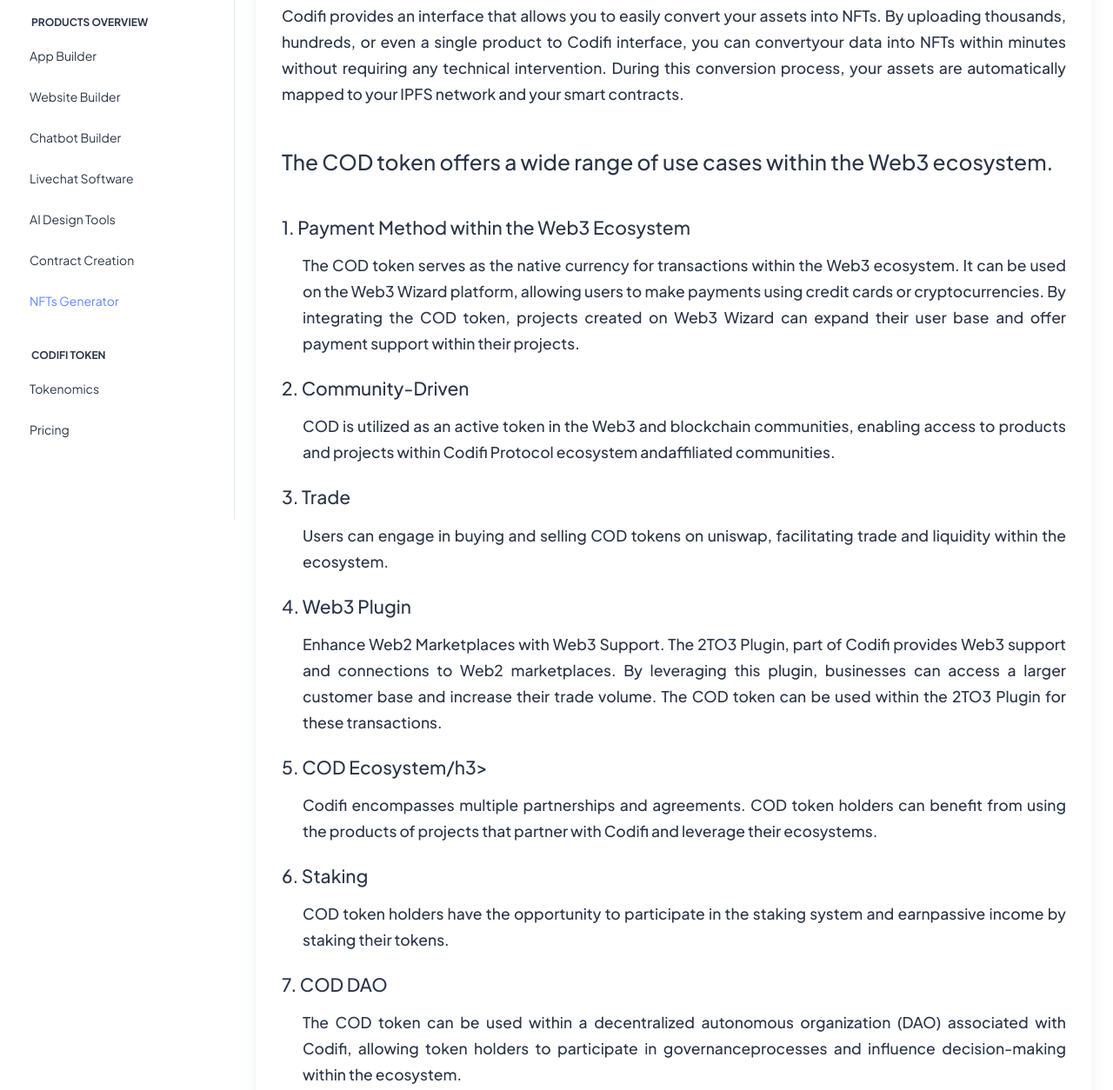
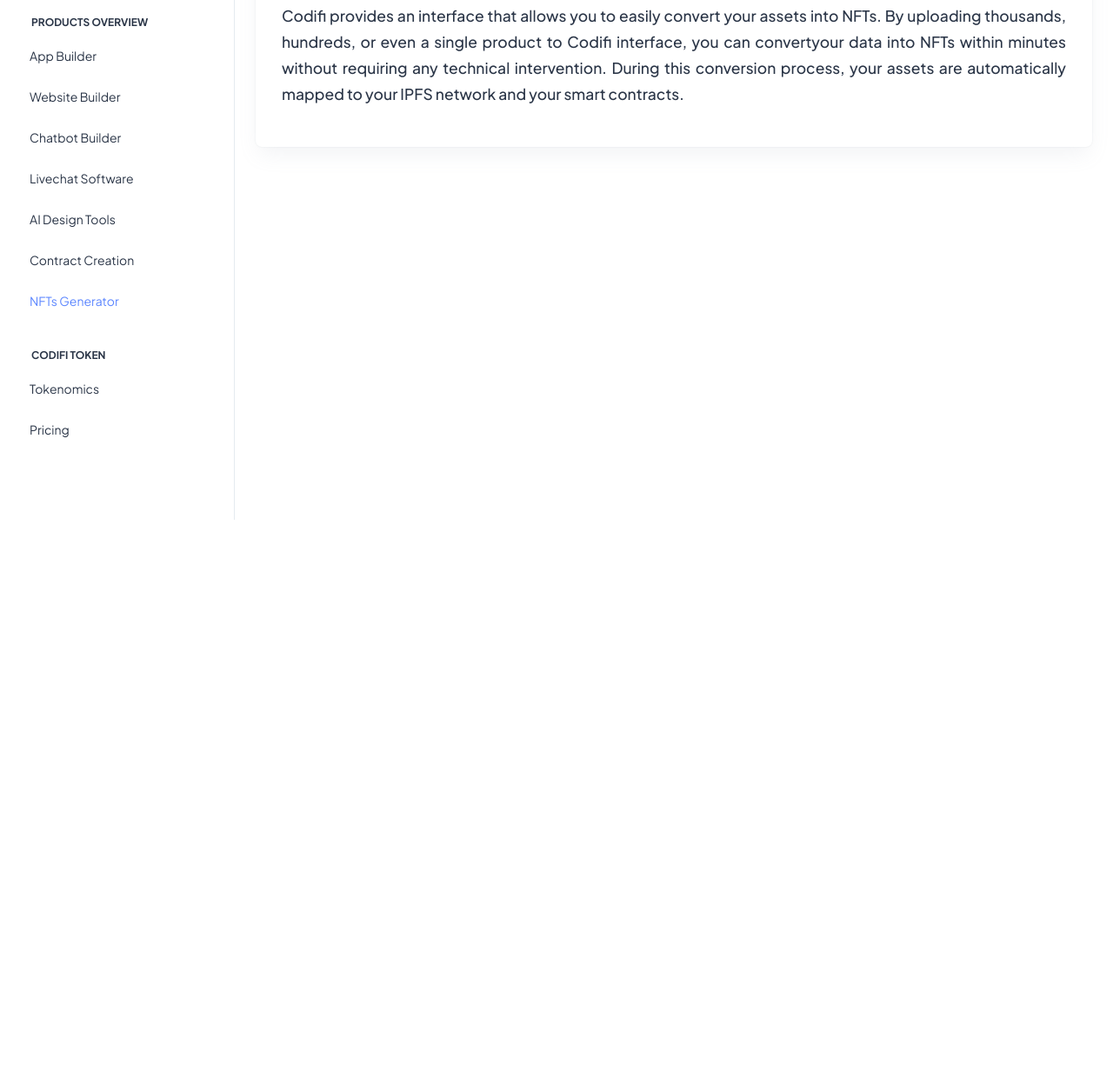
Before and after one commit to maulanabadarin123/codifi, a website: page nft-generator.html in a window 1280 px wide. Shown: the part 202-1456 px from the top of the page at 87% size. After the commit the page ends 800 px from the top, so only its background shows below. Drawn offline with Linux system fonts and the light colour scheme.

Commit message:
Update nft-generator.html

```diff
--- a/nft-generator.html
+++ b/nft-generator.html
@@ -142,35 +142,6 @@
              <div class="mt-5 mb-3">
                 <h5 style="line-height: 30px;text-align:justify;">Codifi provides an interface that allows you to easily convert your assets into NFTs. By uploading thousands, hundreds, or even a single product to Codifi interface, you can convertyour data into NFTs within minutes without requiring any technical intervention. During this conversion process, your assets are automatically mapped to your IPFS network and your smart contracts.</h5>
              </div>
-             <h3 class="mt-5" style="line-height: 30px;text-align:justify;">The COD token offers a wide range of use cases within the Web3 ecosystem.</h3>
-             <div class="mt-5 mb-2">
-              <h4 class="mb-3">1. Payment Method within the Web3 Ecosystem</h4>
-              <h5 style="line-height: 30px;text-align:justify;" class="ms-4">The COD token serves as the native currency for transactions within the Web3 ecosystem. It can be used on the Web3 Wizard platform, allowing users to make payments using credit cards or cryptocurrencies. By integrating the COD token, projects created on Web3 Wizard can expand their user base and offer payment support within their projects.</h5>
-           </div>
-           <div class="mt-4 mb-3">
-            <h4 class="mb-3">2. Community-Driven</h4>
-            <h5 style="line-height: 30px;text-align:justify;" class="ms-4">COD is utilized as an active token in the Web3 and blockchain communities, enabling access to products and projects within Codifi Protocol ecosystem andaffiliated communities.</h5>
-         </div>
-         <div class="mt-4 mb-3">
-          <h4 class="mb-3">3. Trade</h4>
-          <h5 style="line-height: 30px;text-align:justify;" class="ms-4">Users can engage in buying and selling COD tokens on uniswap, facilitating trade and liquidity within the ecosystem.</h5>
-       </div>
-       <div class="mt-4 mb-3">
-        <h4 class="mb-3">4. Web3 Plugin</h4>
-        <h5 style="line-height: 30px;text-align:justify;" class="ms-4">Enhance Web2 Marketplaces with Web3 Support. The 2TO3 Plugin, part of Codifi provides Web3 support and connections to Web2 marketplaces. By leveraging this plugin, businesses can access a larger customer base and increase their trade volume. The COD token can be used within the 2TO3 Plugin for these transactions.</h5>
-     </div>
-     <div class="mt-4 mb-3">
-      <h4 class="mb-3">5. COD Ecosystem/h3>
-      <h5 style="line-height: 30px;text-align:justify;" class="ms-4">Codifi encompasses multiple partnerships and agreements. COD token holders can benefit from using the products of projects that partner with Codifi and leverage their ecosystems.</h5>
-   </div>
-   <div class="mt-4 mb-3">
-    <h4 class="mb-3">6. Staking</h4>
-    <h5 style="line-height: 30px;text-align:justify;" class="ms-4">COD token holders have the opportunity to participate in the staking system and earnpassive income by staking their tokens.</h5>
- </div>
- <div class="mt-4 mb-3">
-  <h4 class="mb-3">7. COD DAO</h4>
-  <h5 style="line-height: 30px;text-align:justify;" class="ms-4">The COD token can be used within a decentralized autonomous organization (DAO) associated with Codifi, allowing token holders to participate in governanceprocesses and influence decision-making within the ecosystem.</h5>
-</div>
              </div>
           </div>
         </div>
```
